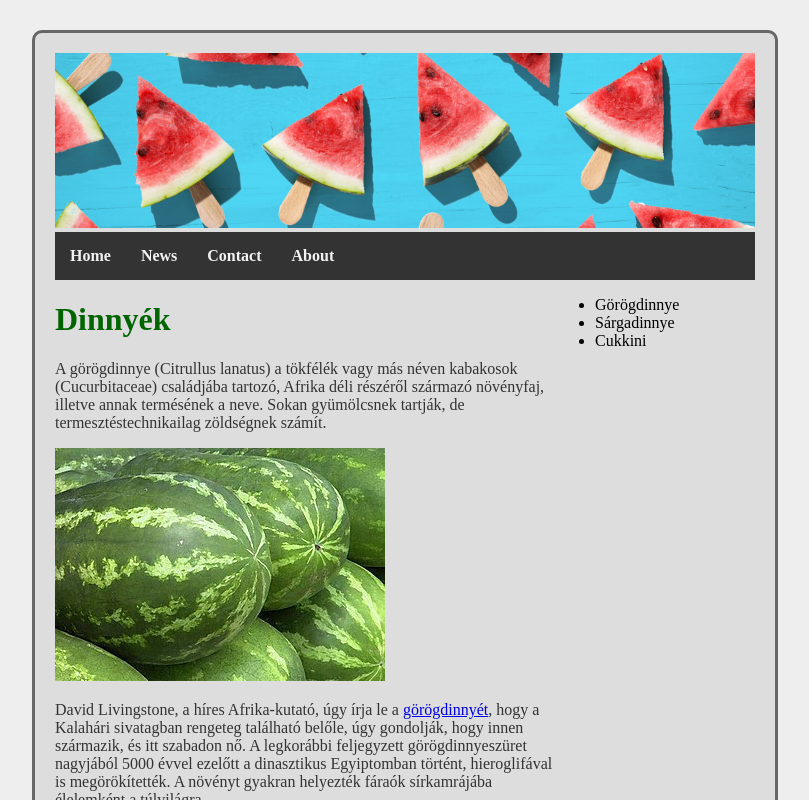
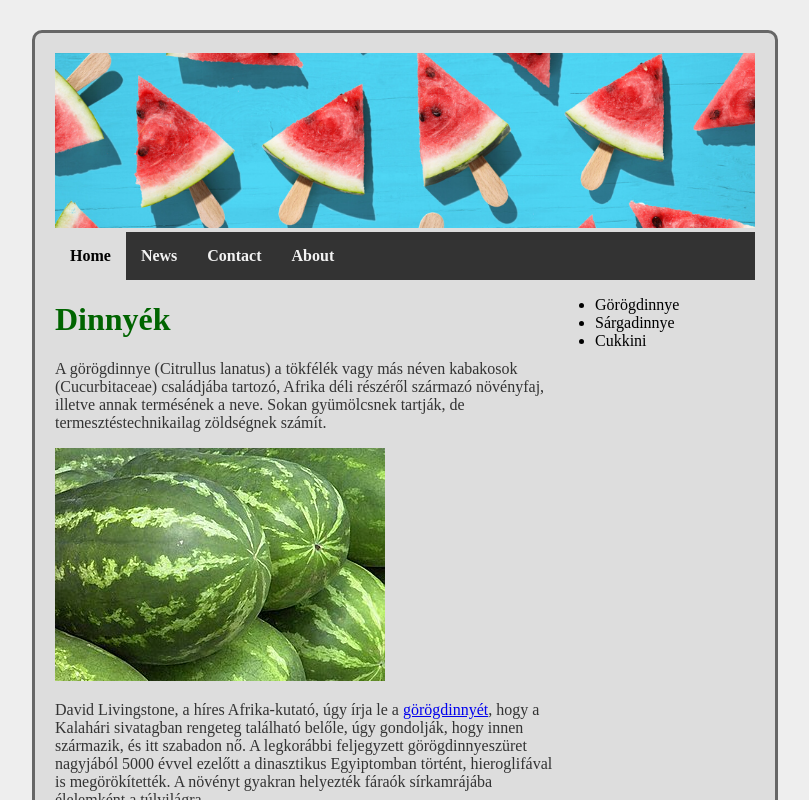
Before and after one commit to budaizs25ad/2025-10-06, a plain HTML site: page index.html in a window 1280 px wide. In both pictures the pointer is over the link "Home". Shown: the top 800 px of the page, without its empty margins (235-1044 px from the left). Drawn offline with Linux system fonts and the light colour scheme.

Commit message:
topnav befejezés

```diff
--- a/style.css
+++ b/style.css
@@ -50,3 +50,13 @@ float: right;
     text-decoration: none;
     font-weight: bold;
 }
+
+.topnav a:hover{
+    background-color: #dddddd;
+    color: black;
+}
+
+.topnav a:active {
+background-color: #04aa6d;
+color: white;
+}
```
